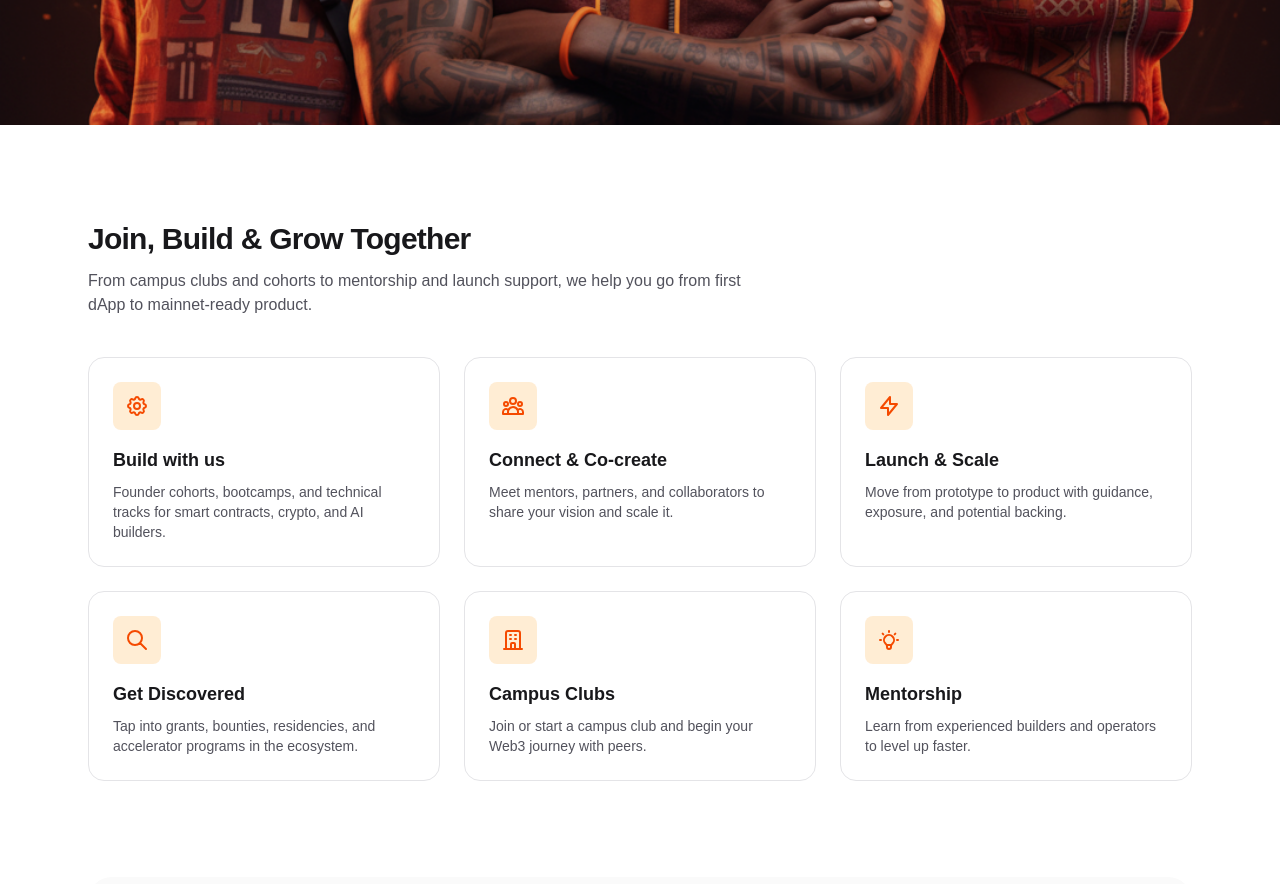
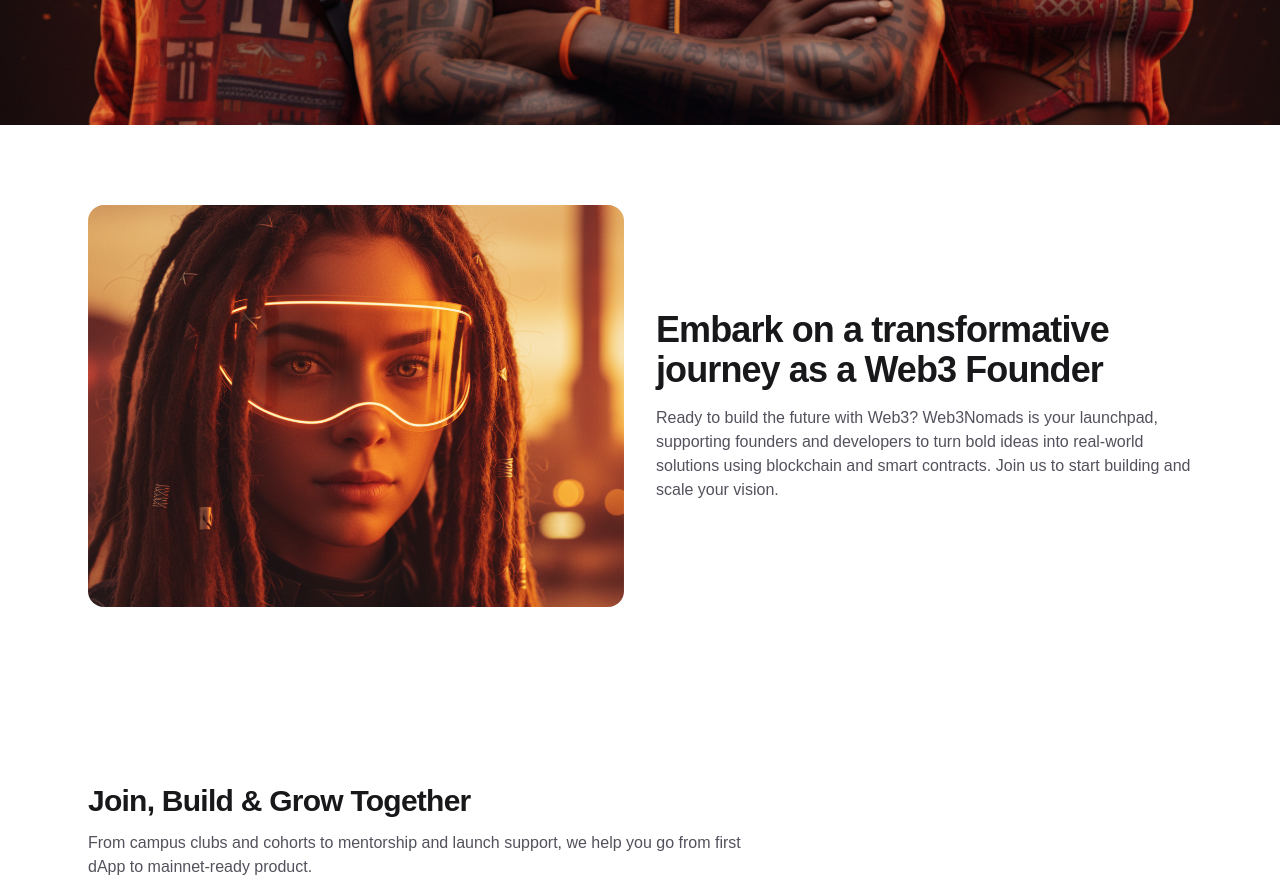
Before and after one commit to Oansa/web3nomads, a Next.js app in the folder web3nomads-site/: page / in a window 1280 px wide. Shown: the part 660-1544 px from the top of the page. Built offline with nearby package versions, Linux system fonts and the light colour scheme.

Commit message:
Additional info on page

```diff
--- a/web3nomads-site/src/app/page.tsx
+++ b/web3nomads-site/src/app/page.tsx
@@ -38,6 +38,36 @@ export default function Home() {
                 Explore programs
               </a>
             </div>
+          </div>
+        </div>
+      </section>
+
+      {/* Founders intro (two-column) */}
+      <section className="mx-auto max-w-6xl px-6 py-16 sm:py-20">
+        <div className="grid grid-cols-1 items-center gap-8 md:grid-cols-2">
+          {/* Image placeholder on the left */}
+          <div className="relative w-full overflow-hidden rounded-2xl bg-zinc-100 dark:bg-zinc-900">
+            <div className="relative aspect-[4/3] w-full">
+              <Image
+                src="/visionary.png"
+                alt="Founders illustration"
+                fill
+                sizes="(min-width: 768px) 50vw, 100vw"
+                style={{ objectFit: "cover", objectPosition: "center" }}
+              />
+            </div>
+          </div>
+
+          {/* Text on the right */}
+          <div>
+            <h2 className="text-3xl font-semibold tracking-tight sm:text-4xl">
+              Embark on a transformative journey as a Web3 Founder
+            </h2>
+            <p className="mt-4 text-zinc-600 dark:text-zinc-400">
+              Ready to build the future with Web3? Web3Nomads is your launchpad, supporting founders and developers to
+              turn bold ideas into real-world solutions using blockchain and smart contracts. Join us to start building
+              and scale your vision.
+            </p>
           </div>
         </div>
       </section>
```
Also changed, not shown: web3nomads-site/public/visionary.png (added).
